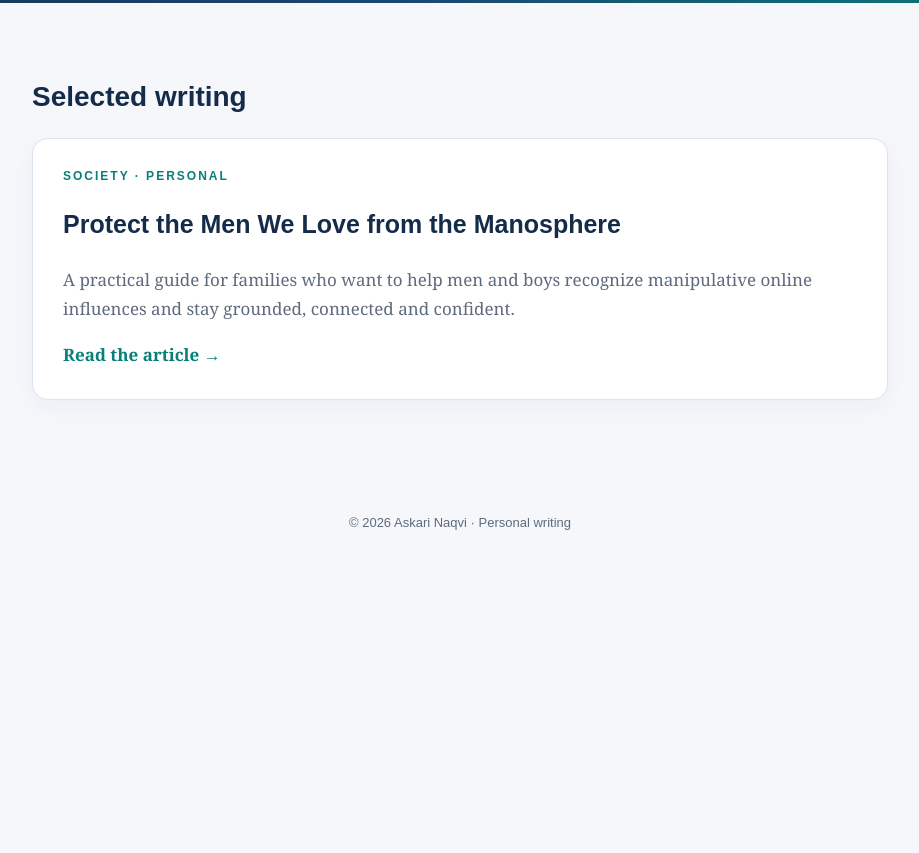
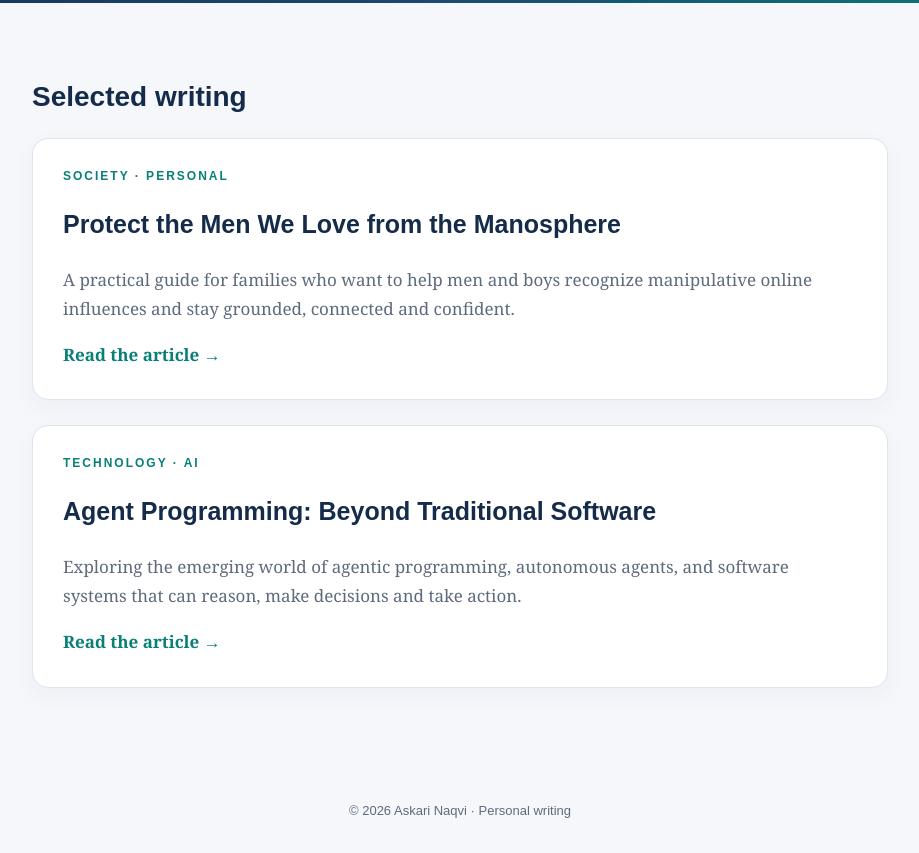
Before and after one commit to askarinaqvi/blogs, a plain HTML site: page index.html in a window 1280 px wide. Shown: the part 452-1305 px from the top of the page, without its empty margins (180-1099 px from the left). Before the commit the page ends 1017 px from the top, so only its background shows below. Drawn offline with Linux system fonts and the light colour scheme.

Commit message:
Update index.html

```diff
--- a/index.html
+++ b/index.html
@@ -97,6 +97,18 @@ footer {
       Read the article →
     </a>
   </article>
+  <article class="article">
+    <div class="category">Technology · AI</div>
+    <h3>Agent Programming: Beyond Traditional Software</h3>
+    <p>
+      Exploring the emerging world of agentic programming,
+      autonomous agents, and software systems that can
+      reason, make decisions and take action.
+    </p>
+    <a href="./technical/agent_programming_blog.html">
+      Read the article →
+    </a>
+  </article>
 
 </main>
 
```
